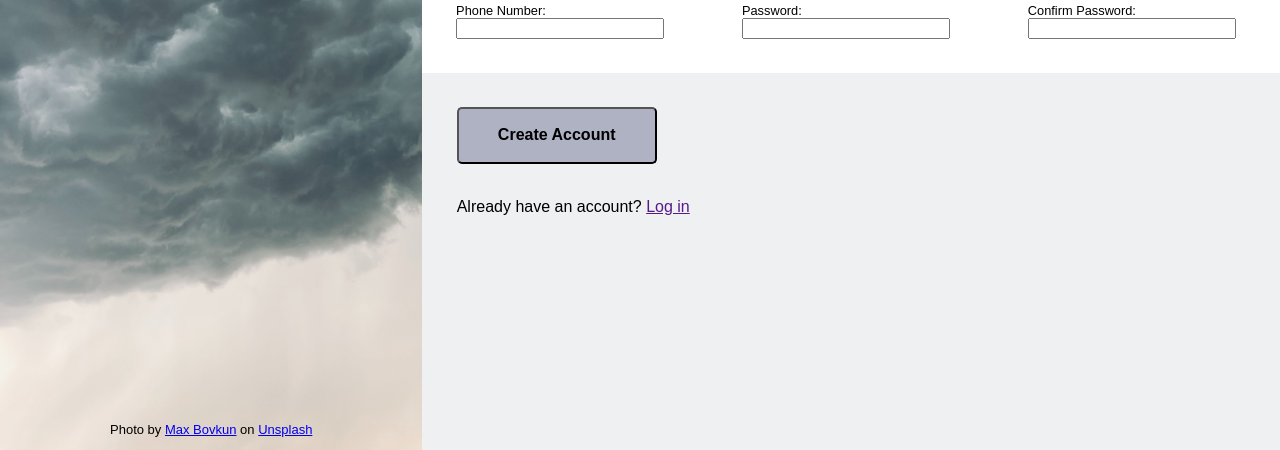
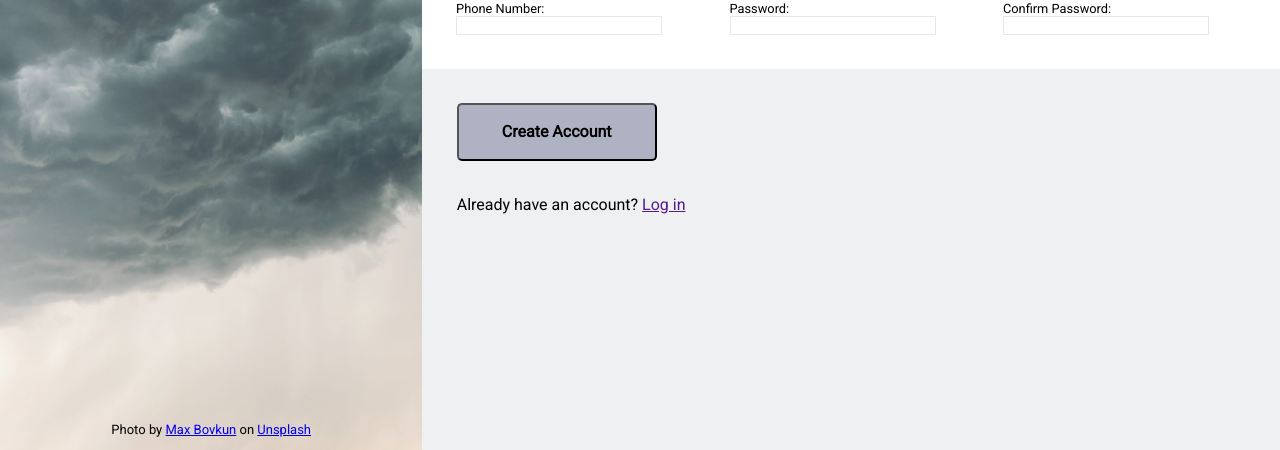
Before and after one commit to NJRFirstOfHisName/Sign-Up-Form, a plain HTML site: page index.html in a window 1280 px wide. Shown: the part 350-800 px from the top of the page. Drawn offline with Linux system fonts and the light colour scheme.

Commit message:
Finalize overall appearance

```diff
--- a/index.html
+++ b/index.html
@@ -6,7 +6,10 @@
     <meta name="viewport" content="width=device-width, initial-scale=1.0">
     <script src="script.js" defer></script>
     <link rel="stylesheet" href="styles.css">
-    <title>Document</title>
+    <link rel="preconnect" href="https://fonts.googleapis.com">
+    <link rel="preconnect" href="https://fonts.googleapis.com">
+    <link rel="preconnect" href="https://fonts.gstatic.com" crossorigin>
+    <link href="https://fonts.googleapis.com/css2?family=Lato:wght@400;700&family=Noto+Sans:wght@400;700&family=Roboto:ital,wght@0,400;1,100&display=swap" rel="stylesheet"> <title>Document</title>
 </head>
 <body>
     <div class="image">
--- a/styles.css
+++ b/styles.css
@@ -1,3 +1,9 @@
+* {
+    font-family: 'Lato', sans-serif;
+    font-family: 'Noto Sans', sans-serif;
+    font-family: 'Roboto', sans-serif;
+}
+
 html, body {
     background-color: rgb(239, 240, 242);
     display: flex;
@@ -5,7 +11,6 @@ html, body {
     flex-wrap: wrap;
     height: 100%;
     margin: 0;
-    font-family: arial;
 }
 
 .image {
@@ -65,7 +70,6 @@ form {
 }
 
 .sign-up-forms > div {
-    flex: 20%;
     display: flex;
     flex-direction: column;
     padding: .5em;
@@ -77,8 +81,12 @@ label {
 }
 
 input {
-    width: 200px
+    width: 200px;
+    border: 1px solid #E5E7EB;
+}
 
+input:focus {
+    border: 1px solid lightskyblue;
 }
 
 button {
```
